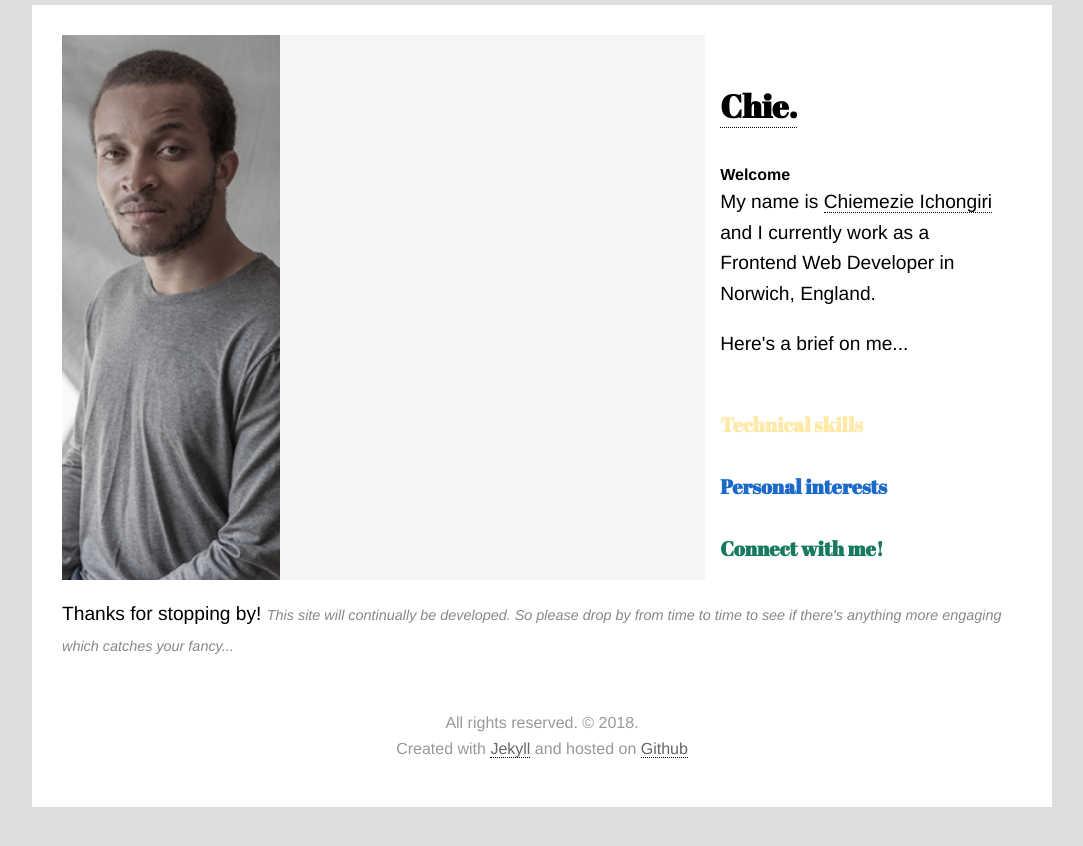
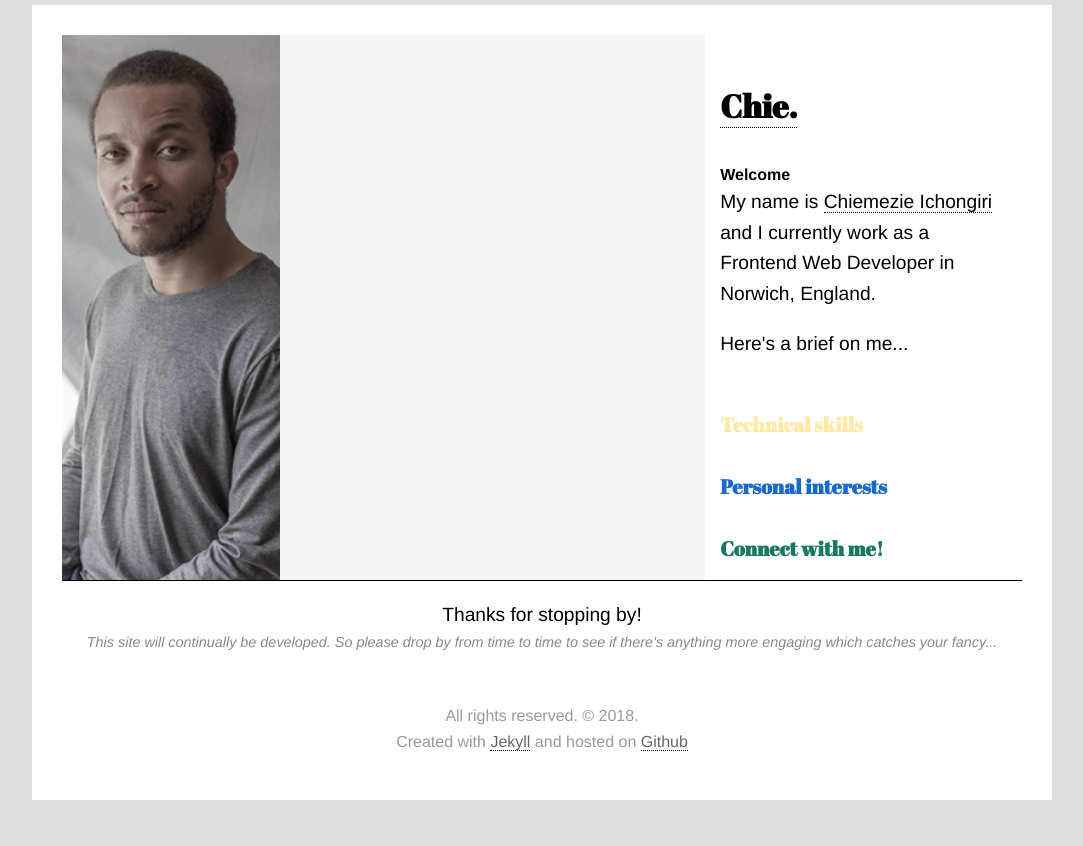
Before and after one commit to chiich/portfolio, a Jekyll site: the page built from index.html, in a window 1280 px wide. Shown: the top 846 px of the page, without its empty margins (98-1181 px from the left). Built offline with Jekyll 4.4.1, drawn with Linux system fonts in a browser that asks for light colours; nearby versions of some CDN libraries.

Commit message:
Tides-a-changing

```diff
--- a/_includes/footer.html
+++ b/_includes/footer.html
@@ -1,4 +1,4 @@
-<div>
+<div class="after-content">
   <p>Thanks for stopping by! <span>This site will continually be developed. So please drop by from time to time to see if there's anything more engaging which catches your fancy...</span></p>
 </div>
 
```
